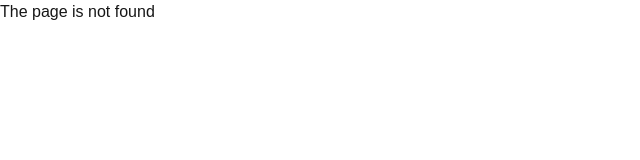
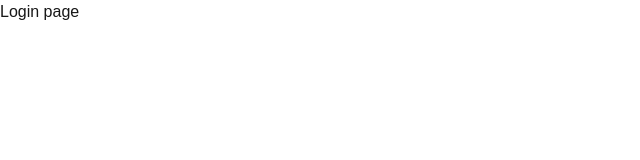
Before and after one commit to Faria-adnin/My-Next.js-Project, a Next.js app: page /login in a window 1280 px wide. Before the commit this address had no page. Shown: the top 160 px of the page, without its empty margins (0-640 px from the left). Built offline with nearby package versions, Linux system fonts and the light colour scheme.

Commit message:
Route Groups

```diff
--- /dev/null
+++ b/app/(auth)/forgot-password/page.tsx
@@ -0,0 +1,7 @@
+export default function ForgotPassword() {
+    return(
+        <div>
+            <h1>Forget Password page</h1>
+        </div>
+    )
+}
--- /dev/null
+++ b/app/(auth)/login/page.tsx
@@ -0,0 +1,7 @@
+export default function Login() {
+    return(
+        <div>
+            <h1>Login page</h1>
+        </div>
+    )
+}
--- /dev/null
+++ b/app/(auth)/register/page.tsx
@@ -0,0 +1,7 @@
+export default function Register() {
+    return(
+        <div>
+            <h1>Registration page</h1>
+        </div>
+    )
+}
```
